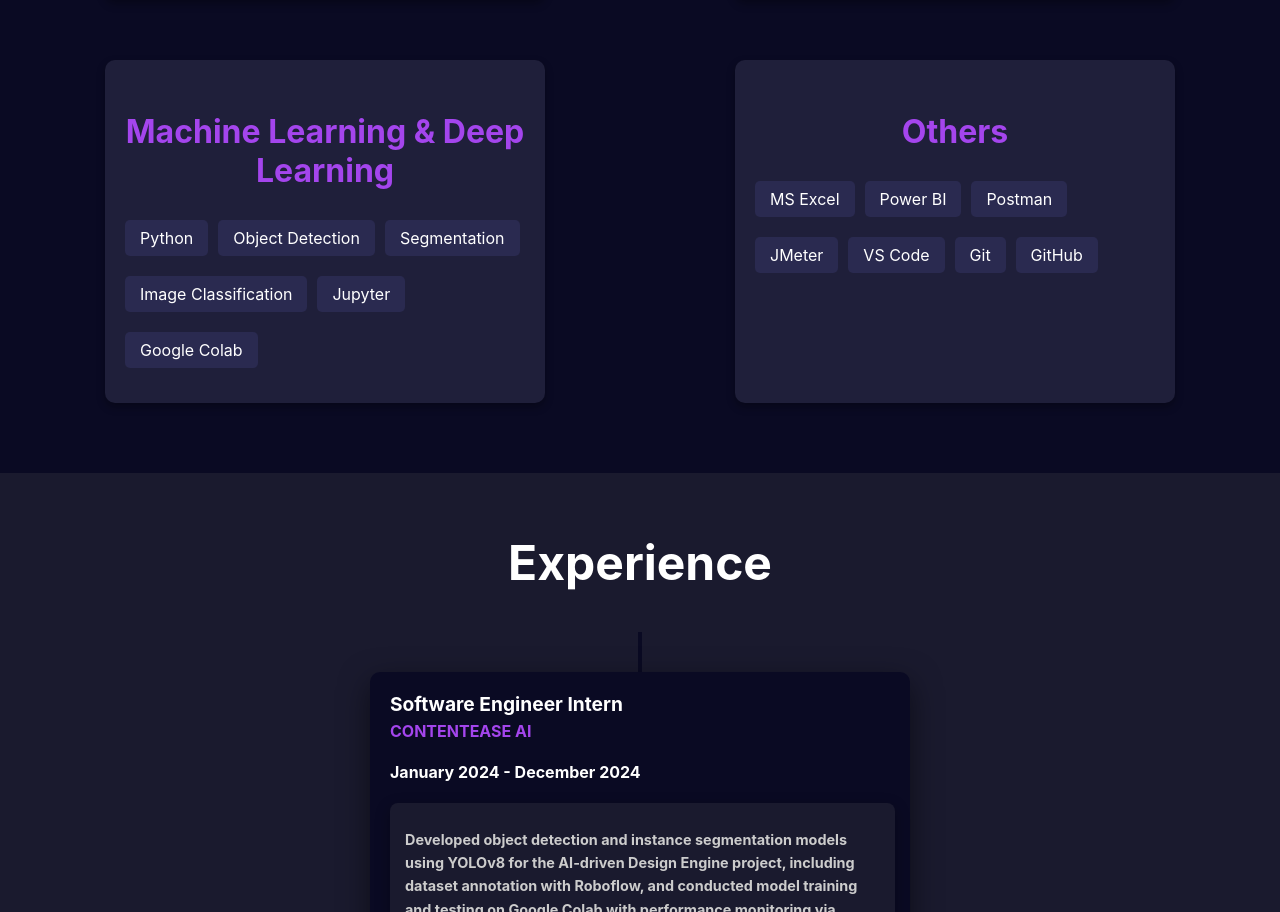
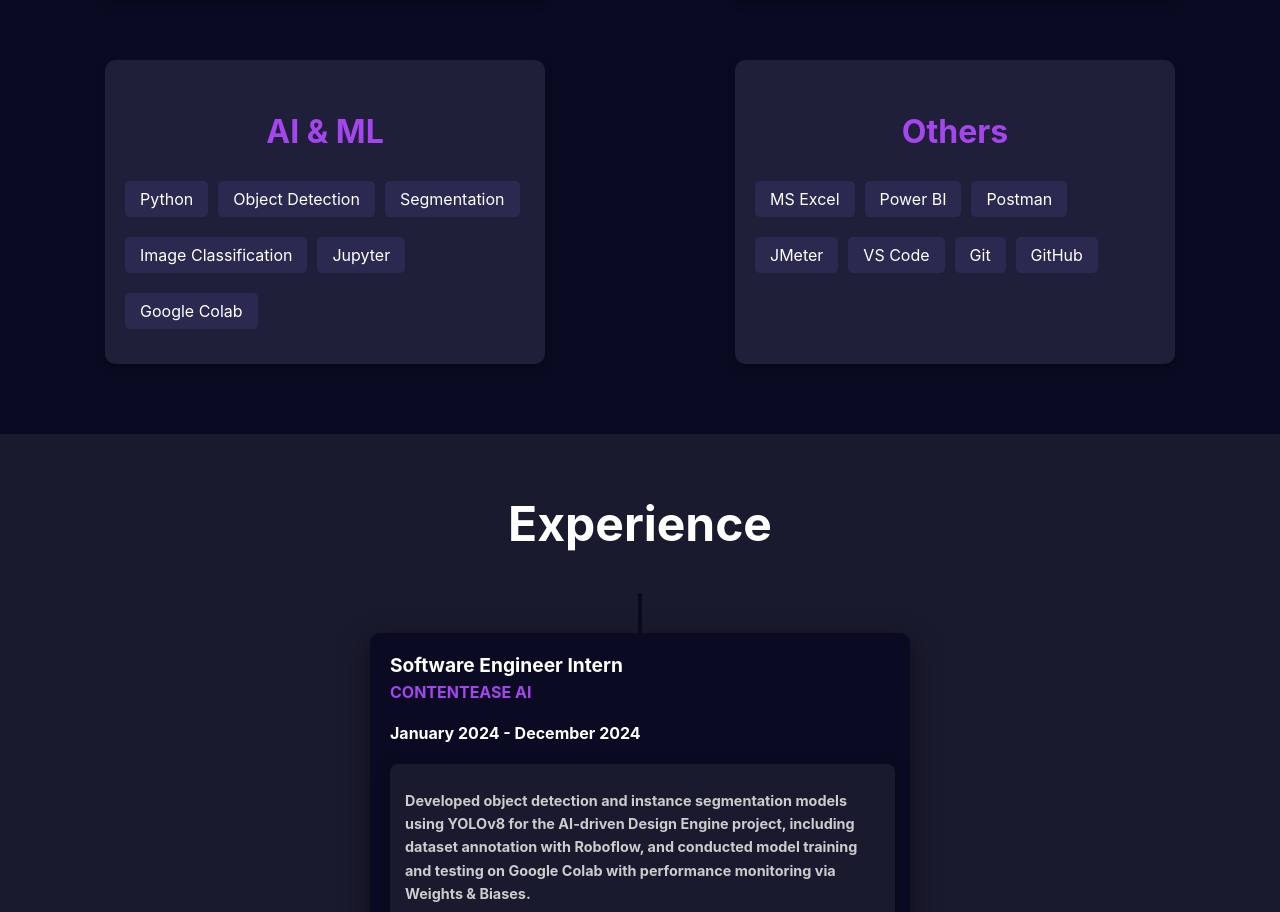
Before and after one commit to Kavyashreekl02/Portfolio, a React (Create React App) app: page / in a window 1280 px wide. Shown: the part 1110-2022 px from the top of the page. Built offline with nearby package versions, Linux system fonts and the light colour scheme.

Commit message:
Updated Skills & Experience

```diff
--- a/src/components/Skills/Skills.js
+++ b/src/components/Skills/Skills.js
@@ -39,7 +39,7 @@ const Skills = () => {
 
         {/* Machine Learning Skills */}
         <SkillCard>
-          <SkillCategoryTitle>Machine Learning & Deep Learning</SkillCategoryTitle>
+          <SkillCategoryTitle>AI & ML</SkillCategoryTitle>
           <SkillList>
             <SkillItem>Python</SkillItem>
             <SkillItem>Object Detection</SkillItem>
```
